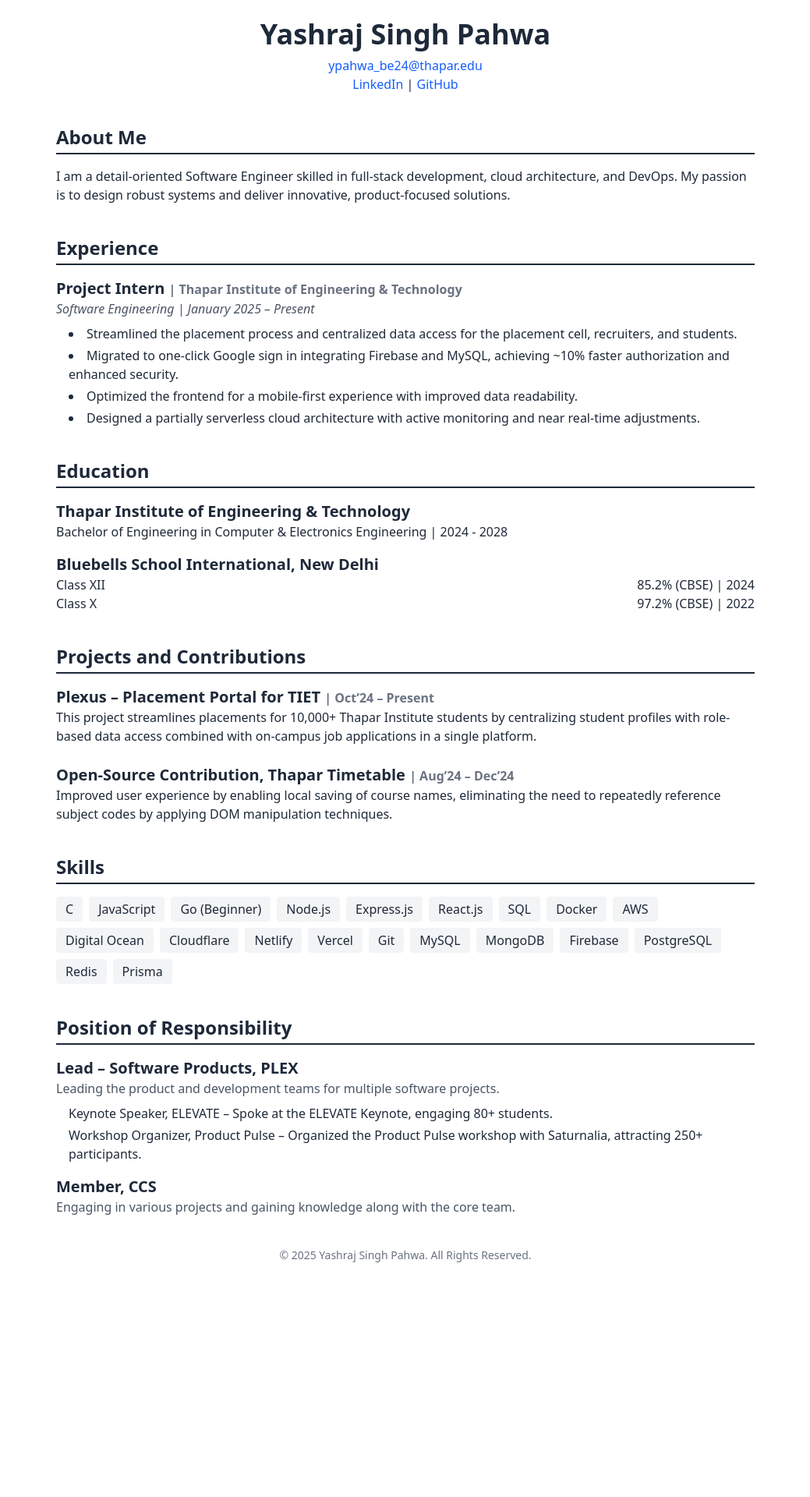
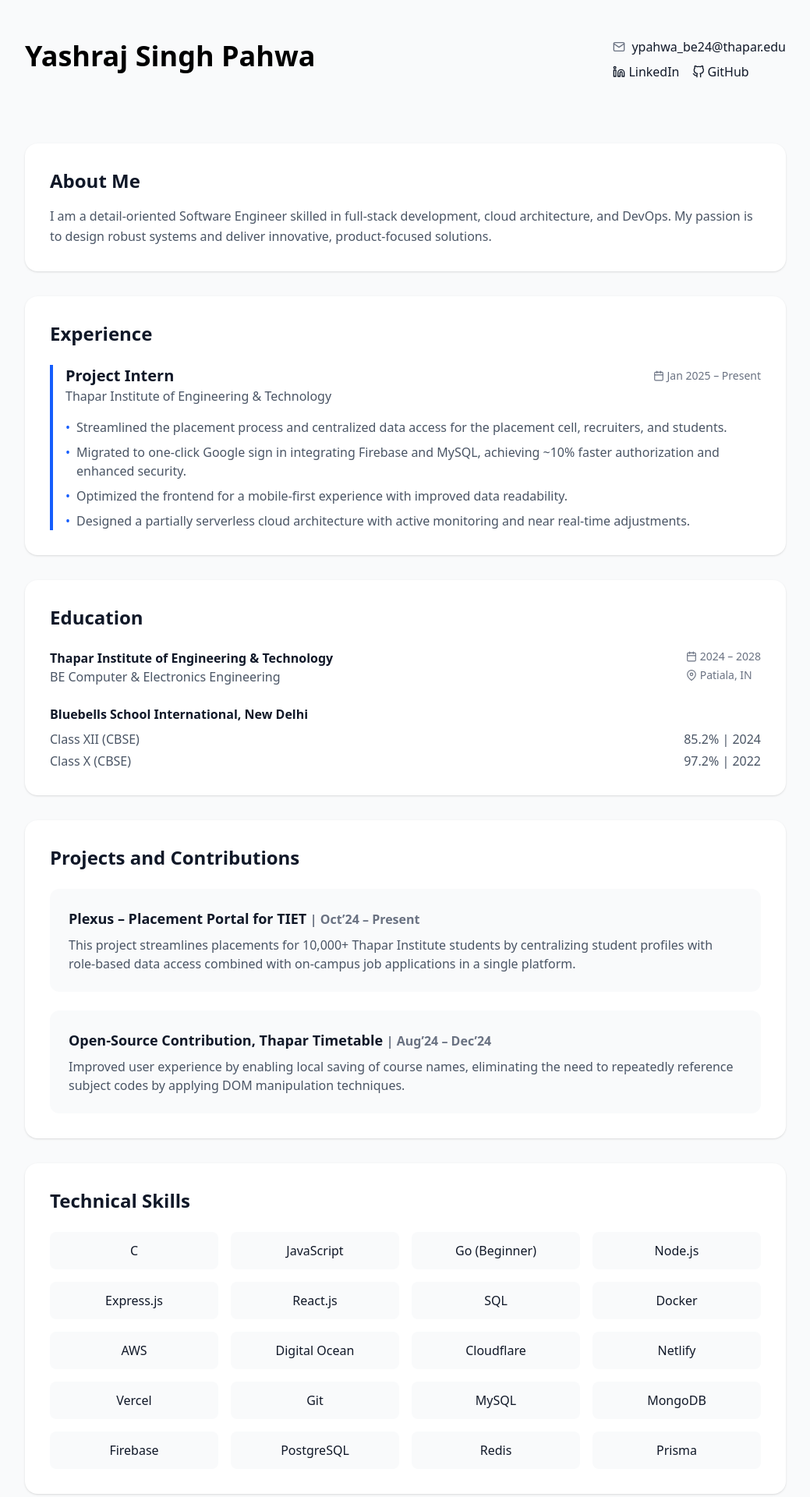
Before and after one commit to yashrajpahwa/portfolio, a React (Vite) app: page / in a window 1280 px wide. Shown: the top 1920 px of the page at 78% size, without its empty margins (120-1159 px from the left). Before the commit the page ends 1644 px from the top, so only its background shows below. Built offline with nearby package versions, Linux system fonts and the light colour scheme.

Commit message:
new style

```diff
--- a/package.json
+++ b/package.json
@@ -14,6 +14,7 @@
     "react": "^19.0.0",
     "react-dom": "^19.0.0",
     "react-helmet": "^6.1.0",
+    "react-icons": "^5.5.0",
     "tailwindcss": "^4.0.9"
   },
   "devDependencies": {
--- a/src/App.jsx
+++ b/src/App.jsx
@@ -1,5 +1,12 @@
 import React from "react";
 import { Helmet } from "react-helmet";
+import {
+  FiMail,
+  FiLinkedin,
+  FiGithub,
+  FiCalendar,
+  FiMapPin,
+} from "react-icons/fi";
 
 function App() {
   return (
@@ -8,186 +15,260 @@ function App() {
         <title>Yashraj Pahwa | Software Engineer</title>
         <meta charSet="UTF-8" />
         <meta name="viewport" content="width=device-width, initial-scale=1.0" />
+        <meta
+          name="description"
+          content="Portfolio of Yashraj Pahwa - Software Engineer specializing in full-stack development and cloud architecture"
+        />
         <link
-          href="https://fonts.googleapis.com/css2?family=Roboto:wght@400;700&display=swap"
+          href="https://fonts.googleapis.com/css2?family=Inter:wght@400;500;600;700&display=swap"
           rel="stylesheet"
         />
       </Helmet>
-      <div className="min-h-screen bg-white text-gray-800 p-6 font-roboto">
-        <header className="text-center mb-10">
-          <h1 className="text-4xl font-bold mb-2">Yashraj Singh Pahwa</h1>
-          {/* <p className="text-xl text-gray-600 mb-2">Software Engineer</p> */}
-          <p className="text-gray-600">
+
+      <div className="min-h-screen bg-gray-50 text-gray-900 font-inter antialiased">
+        <header className="max-w-5xl mx-auto px-6 py-12">
+          <div className="flex flex-col md:flex-row justify-between items-start md:items-center mb-8">
+            <div>
+              <h1 className="text-4xl font-bold mb-2 text-black">
+                Yashraj Singh Pahwa
+              </h1>
+              {/* <p className="text-xl text-gray-600 font-medium">
+                Software Engineer
+              </p> */}
+            </div>
+            <div className="mt-4 md:mt-0 space-y-1">
+              <div className="flex items-center space-x-2">
+                <FiMail className="text-gray-500" />
                 <a
-              className="text-blue-600 hover:underline"
                   href="mailto:ypahwa_be24@thapar.edu"
+                  className="hover:text-blue-600 transition-colors"
                 >
                   ypahwa_be24@thapar.edu
                 </a>
-          </p>
-          <p>
+              </div>
+              <div className="flex items-center space-x-4 mt-2">
                 <a
-              className="text-blue-600 hover:underline"
                   href="https://linkedin.com/in/yashrajpahwa"
                   target="_blank"
                   rel="noreferrer"
+                  className="flex items-center hover:text-blue-600 transition-colors"
                 >
-              LinkedIn
-            </a>{" "}
-            |{" "}
+                  <FiLinkedin className="mr-1" /> LinkedIn
+                </a>
                 <a
-              className="text-blue-600 hover:underline"
                   href="https://github.com/yashrajpahwa"
                   target="_blank"
                   rel="noreferrer"
+                  className="flex items-center hover:text-blue-600 transition-colors"
                 >
-              GitHub
+                  <FiGithub className="mr-1" /> GitHub
                 </a>
-          </p>
+              </div>
+            </div>
+          </div>
         </header>
 
-        <main className="max-w-4xl mx-auto">
+        <main className="max-w-5xl mx-auto px-6">
           {/* About Section */}
-          <section id="about" className="mb-10">
-            <h2 className="text-2xl font-semibold border-b-2 border-gray-800 pb-1 mb-4">
-              About Me
-            </h2>
-            <p>
+          <section className="bg-white rounded-2xl p-8 shadow-sm mb-8">
+            <h2 className="text-2xl font-semibold mb-4">About Me</h2>
+            <p className="text-gray-600 leading-relaxed">
               I am a detail-oriented Software Engineer skilled in full-stack
               development, cloud architecture, and DevOps. My passion is to
               design robust systems and deliver innovative, product-focused
               solutions.
             </p>
           </section>
+
           {/* Experience Section */}
-          <section id="experience" className="mb-10">
-            <h2 className="text-2xl font-semibold border-b-2 border-gray-800 pb-1 mb-4">
-              Experience
-            </h2>
-            <div className="mb-6">
-              <h3 className="text-xl font-semibold">
-                Project Intern{" "}
-                <span className="text-base text-gray-500">
-                  | Thapar Institute of Engineering &amp; Technology
-                </span>
-              </h3>
-              <p className="italic text-gray-600">
-                Software Engineering | January 2025 – Present
+          <section className="bg-white rounded-2xl p-8 shadow-sm mb-8">
+            <h2 className="text-2xl font-semibold mb-6">Experience</h2>
+            <div className="space-y-6">
+              <div className="border-l-4 border-blue-600 pl-4">
+                <div className="flex justify-between items-start">
+                  <div>
+                    <h3 className="text-xl font-semibold">Project Intern</h3>
+                    <p className="text-gray-600">
+                      Thapar Institute of Engineering &amp; Technology
                     </p>
-              <ul className="list-disc list-inside ml-4 mt-2 space-y-1">
-                <li>
-                  Streamlined the placement process and centralized data access
-                  for the placement cell, recruiters, and students.
+                  </div>
+                  <div className="text-gray-500 text-sm flex items-center mt-1">
+                    <FiCalendar className="mr-1" /> Jan 2025 – Present
+                  </div>
+                </div>
+                <ul className="mt-4 space-y-2 text-gray-600">
+                  <li className="flex">
+                    <span className="text-blue-600 mr-2">•</span>
+                    Streamlined the placement process and centralized data
+                    access for the placement cell, recruiters, and students.
                   </li>
-                <li>
-                  Migrated to one-click Google sign in integrating Firebase and
-                  MySQL, achieving ~10% faster authorization and enhanced
+                  <li className="flex">
+                    <span className="text-blue-600 mr-2">•</span>
+                    Migrated to one-click Google sign in integrating Firebase
+                    and MySQL, achieving ~10% faster authorization and enhanced
                     security.
                   </li>
-                <li>
+                  <li className="flex">
+                    <span className="text-blue-600 mr-2">•</span>
                     Optimized the frontend for a mobile-first experience with
                     improved data readability.
                   </li>
-                <li>
-                  Designed a partially serverless cloud architecture with active
-                  monitoring and near real-time adjustments.
+                  <li className="flex">
+                    <span className="text-blue-600 mr-2">•</span>
+                    Designed a partially serverless cloud architecture with
+                    active monitoring and near real-time adjustments.
                   </li>
                 </ul>
               </div>
+            </div>
           </section>
+
           {/* Education Section */}
-          <section id="education" className="mb-10">
-            <h2 className="text-2xl font-semibold border-b-2 border-gray-800 pb-1 mb-4">
-              Education
-            </h2>
-            <div className="mb-4">
-              <h3 className="text-xl font-semibold">
+          <section className="bg-white rounded-2xl p-8 shadow-sm mb-8">
+            <h2 className="text-2xl font-semibold mb-6">Education</h2>
+            <div className="space-y-6">
+              <div className="flex items-start justify-between">
+                <div>
+                  <h3 className="font-semibold">
                     Thapar Institute of Engineering &amp; Technology
                   </h3>
-              <p>
-                Bachelor of Engineering in Computer &amp; Electronics
-                Engineering | 2024 - 2028
+                  <p className="text-gray-600">
+                    BE Computer &amp; Electronics Engineering
                   </p>
                 </div>
-            {/* Additional Education Details */}
-            <div className="mb-4">
-              <h3 className="text-xl font-semibold">
+                <div className="text-gray-500 text-sm">
+                  <div className="flex items-center">
+                    <FiCalendar className="mr-1" /> 2024 – 2028
+                  </div>
+                  <div className="flex items-center mt-1">
+                    <FiMapPin className="mr-1" /> Patiala, IN
+                  </div>
+                </div>
+              </div>
+              <div>
+                <h3 className="font-semibold">
                   Bluebells School International, New Delhi
                 </h3>
-              <div className="flex justify-between">
-                <p>Class XII</p>
-                <p>85.2% (CBSE) | 2024</p>
+                <div className="mt-2">
+                  <div className="flex justify-between text-gray-600">
+                    <span>Class XII (CBSE)</span>
+                    <span>85.2% | 2024</span>
                   </div>
-              <div className="flex justify-between">
-                <p>Class X</p>
-                <p>97.2% (CBSE) | 2022</p>
+                  <div className="flex justify-between text-gray-600 mt-1">
+                    <span>Class X (CBSE)</span>
+                    <span>97.2% | 2022</span>
+                  </div>
+                </div>
               </div>
             </div>
           </section>
-          {/* Projects Section */}
-          <section id="projects" className="mb-10">
-            <h2 className="text-2xl font-semibold border-b-2 border-gray-800 pb-1 mb-4">
+
+          {/* Projects and Contributions Section */}
+          <section className="bg-white rounded-2xl p-8 shadow-sm mb-8">
+            <h2 className="text-2xl font-semibold mb-6">
               Projects and Contributions
             </h2>
-            <div className="mb-6">
-              <h3 className="text-xl font-semibold">
+            <div className="space-y-6">
+              <div className="p-6 bg-gray-50 rounded-xl hover:shadow-sm transition-shadow">
+                <h3 className="text-lg font-semibold mb-2">
                   Plexus – Placement Portal for TIET{" "}
                   <span className="text-base text-gray-500">
                     | Oct’24 – Present
                   </span>
                 </h3>
-              <p>
-                This project streamlines placements for 10,000+ Thapar Institute
-                students by centralizing student profiles with role-based data
-                access combined with on-campus job applications in a single
-                platform.
+                <p className="text-gray-600">
+                  This project streamlines placements for 10,000+ Thapar
+                  Institute students by centralizing student profiles with
+                  role-based data access combined with on-campus job
+                  applications in a single platform.
                 </p>
               </div>
-            <div className="mb-6">
-              <h3 className="text-xl font-semibold">
+              <div className="p-6 bg-gray-50 rounded-xl hover:shadow-sm transition-shadow">
+                <h3 className="text-lg font-semibold mb-2">
                   Open-Source Contribution, Thapar Timetable{" "}
                   <span className="text-base text-gray-500">
                     | Aug’24 – Dec’24
                   </span>
                 </h3>
-              <p>
+                <p className="text-gray-600">
                   Improved user experience by enabling local saving of course
                   names, eliminating the need to repeatedly reference subject
                   codes by applying DOM manipulation techniques.
                 </p>
               </div>
+            </div>
           </section>
-          {/* Skills Section */}
-          <section id="skills" className="mb-10">
-            <h2 className="text-2xl font-semibold border-b-2 border-gray-800 pb-1 mb-4">
-              Skills
-            </h2>
-            <ul className="flex flex-wrap gap-2">
-              <li className="bg-gray-100 px-3 py-1 rounded">C</li>
-              <li className="bg-gray-100 px-3 py-1 rounded">JavaScript</li>
-              <li className="bg-gray-100 px-3 py-1 rounded">Go (Beginner)</li>
-              <li className="bg-gray-100 px-3 py-1 rounded">Node.js</li>
-              <li className="bg-gray-100 px-3 py-1 rounded">Express.js</li>
-              <li className="bg-gray-100 px-3 py-1 rounded">React.js</li>
-              <li className="bg-gray-100 px-3 py-1 rounded">SQL</li>
-              <li className="bg-gray-100 px-3 py-1 rounded">Docker</li>
-              <li className="bg-gray-100 px-3 py-1 rounded">AWS</li>
-              <li className="bg-gray-100 px-3 py-1 rounded">Digital Ocean</li>
-              <li className="bg-gray-100 px-3 py-1 rounded">Cloudflare</li>
-              <li className="bg-gray-100 px-3 py-1 rounded">Netlify</li>
-              <li className="bg-gray-100 px-3 py-1 rounded">Vercel</li>
-              <li className="bg-gray-100 px-3 py-1 rounded">Git</li>
-              <li className="bg-gray-100 px-3 py-1 rounded">MySQL</li>
-              <li className="bg-gray-100 px-3 py-1 rounded">MongoDB</li>
-              <li className="bg-gray-100 px-3 py-1 rounded">Firebase</li>
-              <li className="bg-gray-100 px-3 py-1 rounded">PostgreSQL</li>
-              <li className="bg-gray-100 px-3 py-1 rounded">Redis</li>
-              <li className="bg-gray-100 px-3 py-1 rounded">Prisma</li>
-            </ul>
+
+          {/* Technical Skills Section */}
+          <section className="bg-white rounded-2xl p-8 shadow-sm mb-8">
+            <h2 className="text-2xl font-semibold mb-6">Technical Skills</h2>
+            <div className="grid grid-cols-2 md:grid-cols-4 gap-4">
+              <div className="p-3 bg-gray-50 rounded-lg text-center hover:bg-blue-50 transition-colors">
+                <span className="font-medium">C</span>
+              </div>
+              <div className="p-3 bg-gray-50 rounded-lg text-center hover:bg-blue-50 transition-colors">
+                <span className="font-medium">JavaScript</span>
+              </div>
+              <div className="p-3 bg-gray-50 rounded-lg text-center hover:bg-blue-50 transition-colors">
+                <span className="font-medium">Go (Beginner)</span>
+              </div>
+              <div className="p-3 bg-gray-50 rounded-lg text-center hover:bg-blue-50 transition-colors">
+                <span className="font-medium">Node.js</span>
+              </div>
+              <div className="p-3 bg-gray-50 rounded-lg text-center hover:bg-blue-50 transition-colors">
+                <span className="font-medium">Express.js</span>
+              </div>
+              <div className="p-3 bg-gray-50 rounded-lg text-center hover:bg-blue-50 transition-colors">
+                <span className="font-medium">React.js</span>
+              </div>
+              <div className="p-3 bg-gray-50 rounded-lg text-center hover:bg-blue-50 transition-colors">
+                <span className="font-medium">SQL</span>
+              </div>
+              <div className="p-3 bg-gray-50 rounded-lg text-center hover:bg-blue-50 transition-colors">
+                <span className="font-medium">Docker</span>
+              </div>
+              <div className="p-3 bg-gray-50 rounded-lg text-center hover:bg-blue-50 transition-colors">
+                <span className="font-medium">AWS</span>
+              </div>
+              <div className="p-3 bg-gray-50 rounded-lg text-center hover:bg-blue-50 transition-colors">
+                <span className="font-medium">Digital Ocean</span>
+              </div>
+              <div className="p-3 bg-gray-50 rounded-lg text-center hover:bg-blue-50 transition-colors">
+                <span className="font-medium">Cloudflare</span>
+              </div>
+              <div className="p-3 bg-gray-50 rounded-lg text-center hover:bg-blue-50 transition-colors">
+                <span className="font-medium">Netlify</span>
+              </div>
+              <div className="p-3 bg-gray-50 rounded-lg text-center hover:bg-blue-50 transition-colors">
+                <span className="font-medium">Vercel</span>
+              </div>
+              <div className="p-3 bg-gray-50 rounded-lg text-center hover:bg-blue-50 transition-colors">
+                <span className="font-medium">Git</span>
+              </div>
+              <div className="p-3 bg-gray-50 rounded-lg text-center hover:bg-blue-50 transition-colors">
+                <span className="font-medium">MySQL</span>
+              </div>
+              <div className="p-3 bg-gray-50 rounded-lg text-center hover:bg-blue-50 transition-colors">
+                <span className="font-medium">MongoDB</span>
+              </div>
+              <div className="p-3 bg-gray-50 rounded-lg text-center hover:bg-blue-50 transition-colors">
+                <span className="font-medium">Firebase</span>
+              </div>
+              <div className="p-3 bg-gray-50 rounded-lg text-center hover:bg-blue-50 transition-colors">
+                <span className="font-medium">PostgreSQL</span>
+              </div>
+              <div className="p-3 bg-gray-50 rounded-lg text-center hover:bg-blue-50 transition-colors">
+                <span className="font-medium">Redis</span>
+              </div>
+              <div className="p-3 bg-gray-50 rounded-lg text-center hover:bg-blue-50 transition-colors">
+                <span className="font-medium">Prisma</span>
+              </div>
+            </div>
           </section>
+
           {/* Position of Responsibility Section */}
-          <section id="clubs" className="mb-10">
-            <h2 className="text-2xl font-semibold border-b-2 border-gray-800 pb-1 mb-4">
+          <section className="bg-white rounded-2xl p-8 shadow-sm mb-8">
+            <h2 className="text-2xl font-semibold mb-6">
               Position of Responsibility
             </h2>
             <div className="space-y-4">
@@ -199,7 +280,7 @@ function App() {
                   Leading the product and development teams for multiple
                   software projects.
                 </p>
-                <ul className="list-item list-inside ml-4 mt-2 space-y-1">
+                <ul className="mt-2 list-disc list-inside text-gray-600">
                   <li>
                     Keynote Speaker, ELEVATE – Spoke at the ELEVATE Keynote,
                     engaging 80+ students.
@@ -222,8 +303,10 @@ function App() {
           </section>
         </main>
 
-        <footer className="text-center text-gray-500 text-sm">
-          <p>© 2025 Yashraj Singh Pahwa. All Rights Reserved.</p>
+        <footer className="border-t border-gray-100 mt-12 py-8">
+          <div className="max-w-5xl mx-auto px-6 text-center text-gray-500">
+            <p>© 2025 Yashraj Singh Pahwa. All rights reserved.</p>
+          </div>
         </footer>
       </div>
     </>
```
Also changed, not shown: 1 other file (tests, documents, lock files or other folders). Lines whose indentation alone changed are shown as unchanged.
